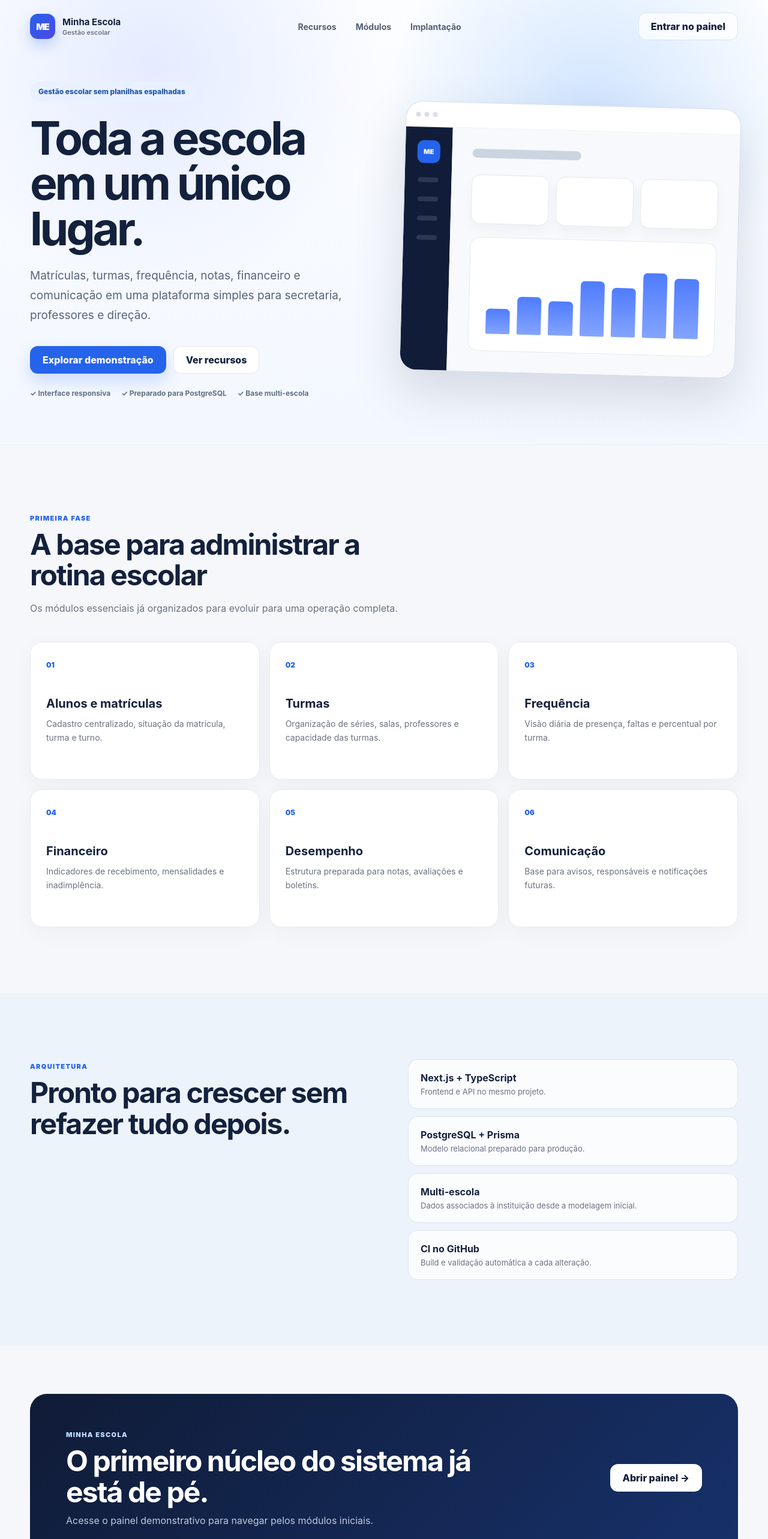
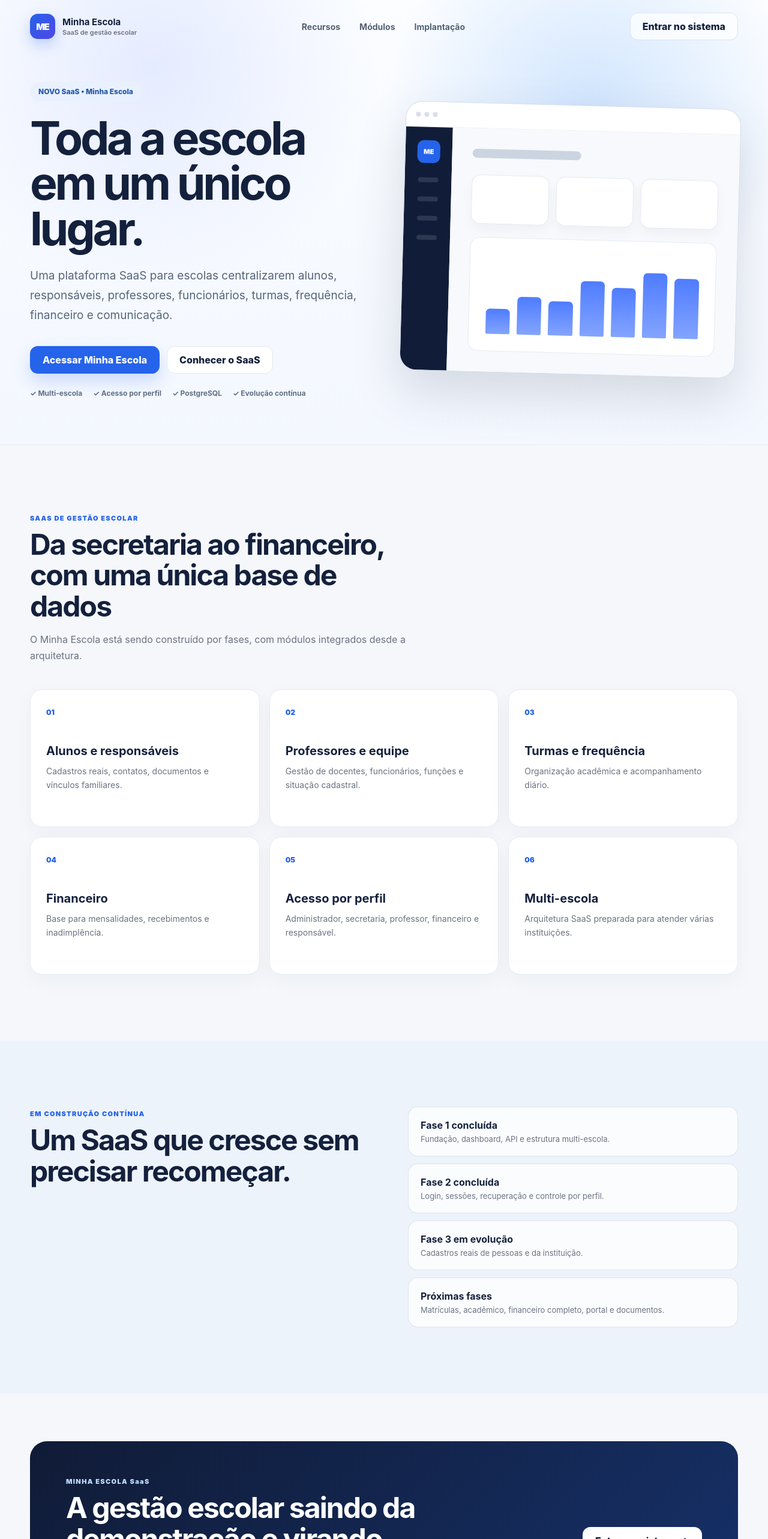
Before and after one commit to VictorFOliveira/Minha-escola, a Next.js app: page / in a window 1280 px wide. Shown: the top 2566 px of the page at 60% size. Built offline with nearby package versions, Linux system fonts and the light colour scheme.

Commit message:
feat(site): present Minha Escola as SaaS

```diff
--- a/app/page.tsx
+++ b/app/page.tsx
@@ -7,7 +7,7 @@ export default function HomePage() {
             <span className="brand-mark">ME</span>
             <span>
               <strong>Minha Escola</strong>
-              <small>Gestão escolar</small>
+              <small>SaaS de gestão escolar</small>
             </span>
           </a>
           <div className="landing-links">
@@ -15,25 +15,26 @@ export default function HomePage() {
             <a href="#modulos">Módulos</a>
             <a href="#implantacao">Implantação</a>
           </div>
-          <a className="button button--ghost" href="/dashboard">Entrar no painel</a>
+          <a className="button button--ghost" href="/login">Entrar no sistema</a>
         </nav>
 
         <div className="hero-grid container">
           <div className="hero-copy">
-            <span className="pill">Gestão escolar sem planilhas espalhadas</span>
+            <span className="pill">NOVO SaaS • Minha Escola</span>
             <h1>Toda a escola em um único lugar.</h1>
             <p>
-              Matrículas, turmas, frequência, notas, financeiro e comunicação
-              em uma plataforma simples para secretaria, professores e direção.
+              Uma plataforma SaaS para escolas centralizarem alunos, responsáveis,
+              professores, funcionários, turmas, frequência, financeiro e comunicação.
             </p>
             <div className="hero-actions">
-              <a className="button button--primary" href="/dashboard">Explorar demonstração</a>
-              <a className="button button--secondary" href="#recursos">Ver recursos</a>
+              <a className="button button--primary" href="/login">Acessar Minha Escola</a>
+              <a className="button button--secondary" href="#recursos">Conhecer o SaaS</a>
             </div>
             <div className="hero-trust">
-              <span>✓ Interface responsiva</span>
-              <span>✓ Preparado para PostgreSQL</span>
-              <span>✓ Base multi-escola</span>
+              <span>✓ Multi-escola</span>
+              <span>✓ Acesso por perfil</span>
+              <span>✓ PostgreSQL</span>
+              <span>✓ Evolução contínua</span>
             </div>
           </div>
 
@@ -66,18 +67,18 @@ export default function HomePage() {
 
       <section className="section container" id="recursos">
         <div className="section-heading">
-          <span className="eyebrow">PRIMEIRA FASE</span>
-          <h2>A base para administrar a rotina escolar</h2>
-          <p>Os módulos essenciais já organizados para evoluir para uma operação completa.</p>
+          <span className="eyebrow">SAAS DE GESTÃO ESCOLAR</span>
+          <h2>Da secretaria ao financeiro, com uma única base de dados</h2>
+          <p>O Minha Escola está sendo construído por fases, com módulos integrados desde a arquitetura.</p>
         </div>
         <div className="feature-grid">
           {[
-            ["01", "Alunos e matrículas", "Cadastro centralizado, situação da matrícula, turma e turno."],
-            ["02", "Turmas", "Organização de séries, salas, professores e capacidade das turmas."],
-            ["03", "Frequência", "Visão diária de presença, faltas e percentual por turma."],
-            ["04", "Financeiro", "Indicadores de recebimento, mensalidades e inadimplência."],
-            ["05", "Desempenho", "Estrutura preparada para notas, avaliações e boletins."],
-            ["06", "Comunicação", "Base para avisos, responsáveis e notificações futuras."],
+            ["01", "Alunos e responsáveis", "Cadastros reais, contatos, documentos e vínculos familiares."],
+            ["02", "Professores e equipe", "Gestão de docentes, funcionários, funções e situação cadastral."],
+            ["03", "Turmas e frequência", "Organização acadêmica e acompanhamento diário."],
+            ["04", "Financeiro", "Base para mensalidades, recebimentos e inadimplência."],
+            ["05", "Acesso por perfil", "Administrador, secretaria, professor, financeiro e responsável."],
+            ["06", "Multi-escola", "Arquitetura SaaS preparada para atender várias instituições."],
           ].map(([number, title, description]) => (
             <article className="feature-card" key={title}>
               <span>{number}</span>
@@ -91,31 +92,31 @@ export default function HomePage() {
       <section className="section section--soft" id="modulos">
         <div className="container split-section">
           <div>
-            <span className="eyebrow">ARQUITETURA</span>
-            <h2>Pronto para crescer sem refazer tudo depois.</h2>
+            <span className="eyebrow">EM CONSTRUÇÃO CONTÍNUA</span>
+            <h2>Um SaaS que cresce sem precisar recomeçar.</h2>
           </div>
           <div className="check-list">
-            <p><strong>Next.js + TypeScript</strong><span>Frontend e API no mesmo projeto.</span></p>
-            <p><strong>PostgreSQL + Prisma</strong><span>Modelo relacional preparado para produção.</span></p>
-            <p><strong>Multi-escola</strong><span>Dados associados à instituição desde a modelagem inicial.</span></p>
-            <p><strong>CI no GitHub</strong><span>Build e validação automática a cada alteração.</span></p>
+            <p><strong>Fase 1 concluída</strong><span>Fundação, dashboard, API e estrutura multi-escola.</span></p>
+            <p><strong>Fase 2 concluída</strong><span>Login, sessões, recuperação e controle por perfil.</span></p>
+            <p><strong>Fase 3 em evolução</strong><span>Cadastros reais de pessoas e da instituição.</span></p>
+            <p><strong>Próximas fases</strong><span>Matrículas, acadêmico, financeiro completo, portal e documentos.</span></p>
           </div>
         </div>
       </section>
 
       <section className="cta-section container" id="implantacao">
         <div>
-          <span className="eyebrow eyebrow--light">MINHA ESCOLA</span>
-          <h2>O primeiro núcleo do sistema já está de pé.</h2>
-          <p>Acesse o painel demonstrativo para navegar pelos módulos iniciais.</p>
+          <span className="eyebrow eyebrow--light">MINHA ESCOLA SaaS</span>
+          <h2>A gestão escolar saindo da demonstração e virando operação real.</h2>
+          <p>Cadastros, autenticação e dados por instituição já fazem parte da base do produto.</p>
         </div>
-        <a className="button button--light" href="/dashboard">Abrir painel →</a>
+        <a className="button button--light" href="/login">Entrar no sistema →</a>
       </section>
 
       <footer className="footer container">
         <div className="brand">
           <span className="brand-mark">ME</span>
-          <strong>Minha Escola</strong>
+          <strong>Minha Escola SaaS</strong>
         </div>
         <span>© 2026 Minha Escola</span>
       </footer>
```
